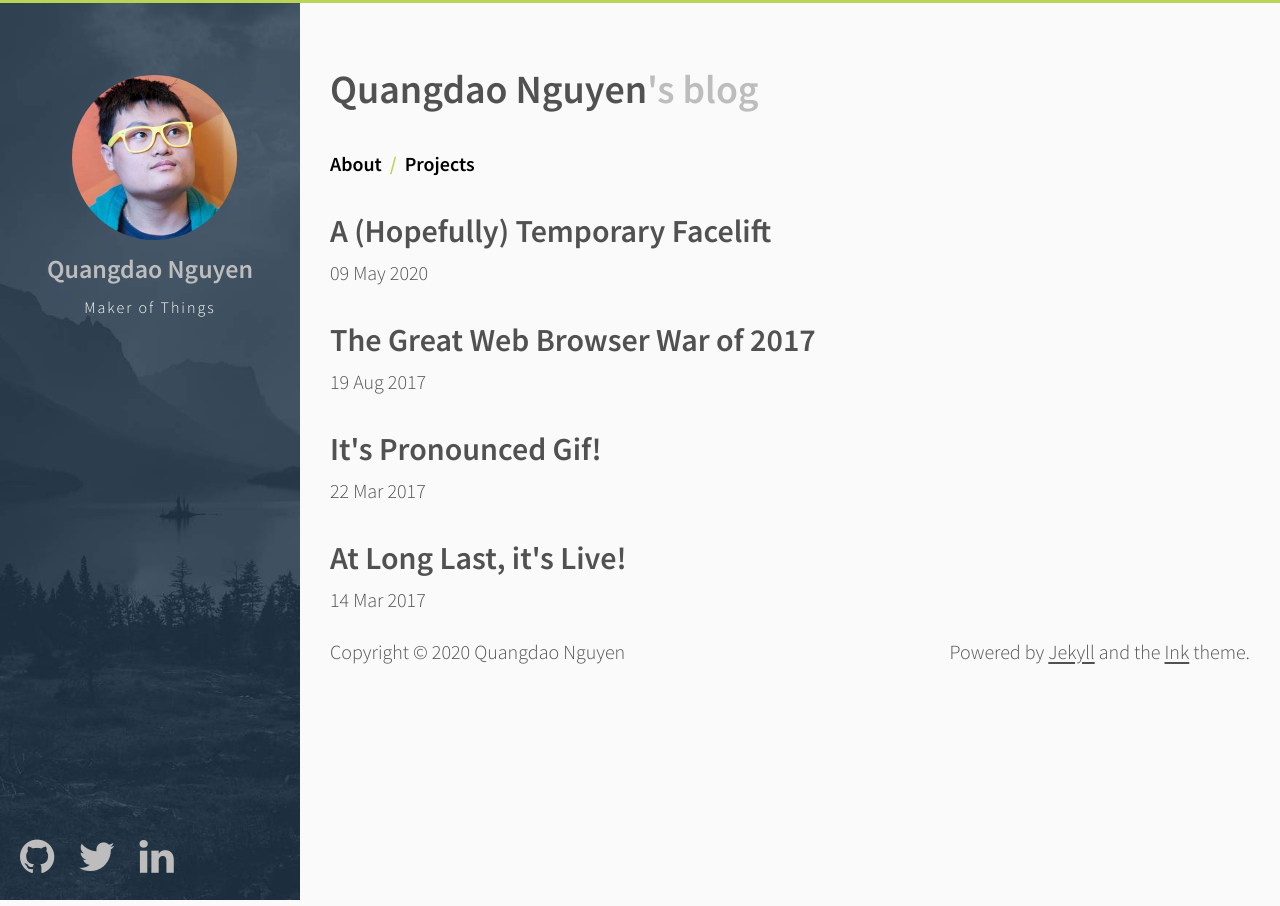
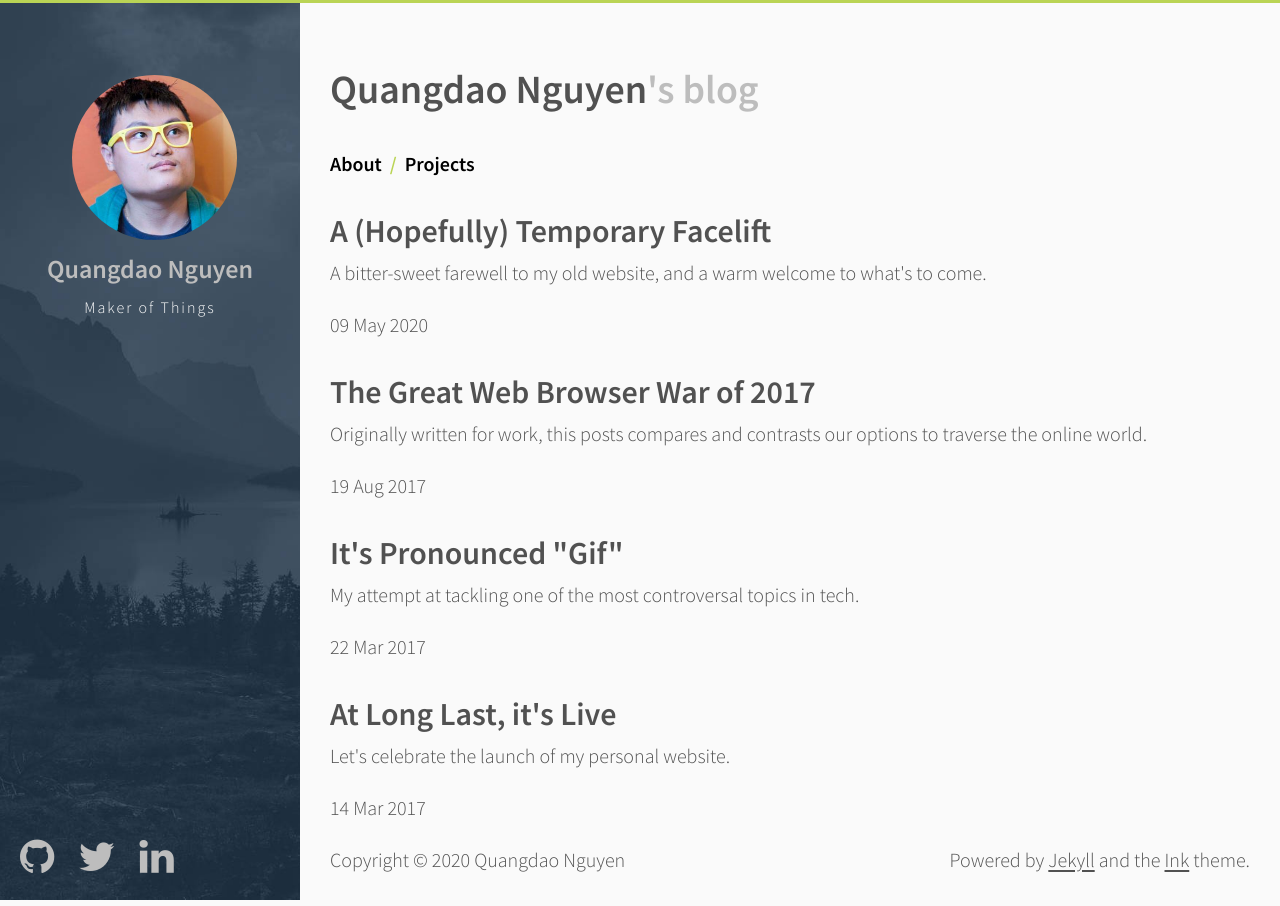
Before and after one commit to quangdaon/quangdao.com, a Jekyll site: the page built from index.html, in a window 1280 px wide. Built offline with Jekyll 4.4.1, drawn with Linux system fonts in a browser that asks for light colours; the list of posts is cut into pages by our own code.

Commit message:
blog post descriptions

```diff
--- a/_posts/2017-03-14-its-live.md
+++ b/_posts/2017-03-14-its-live.md
@@ -1,5 +1,6 @@
 ---
-title: At Long Last, it's Live!
+title: At Long Last, it's Live
+description: Let's celebrate the launch of my personal website.
 tags: [website, launch, celebrate, Quangdao]
 categories: [Random]
 ---
--- a/_posts/2017-03-22-its-pronounced-gif.md
+++ b/_posts/2017-03-22-its-pronounced-gif.md
@@ -1,6 +1,6 @@
 ---
-title: It's Pronounced Gif!
-description:
+title: It's Pronounced "Gif"
+description: My attempt at tackling one of the most controversal topics in tech.
 tags: [gif, discussion, opinions]
 categories: [Random]
 ---
--- a/_posts/2017-08-19-great-browser-war.md
+++ b/_posts/2017-08-19-great-browser-war.md
@@ -1,5 +1,6 @@
 ---
 title: The Great Web Browser War of 2017
+description: Originally written for work, this posts compares and contrasts our options to traverse the online world.
 tags: [graydient, browsers, technology, comparison, debate]
 categories: [Technology]
 ---
--- a/_posts/2020-05-09-temporary-facelift.md
+++ b/_posts/2020-05-09-temporary-facelift.md
@@ -1,5 +1,6 @@
 ---
 title: A (Hopefully) Temporary Facelift
+description: A bitter-sweet farewell to my old website, and a warm welcome to what's   to come.
 tags: []
 categories: [Technology]
 ---
--- a/style.scss
+++ b/style.scss
@@ -96,7 +96,7 @@ dd {
 }
 
 ul {
-    display: inline;
+    display: block;
     list-style: inside circle;
     padding-left: 0;
     li {
```
